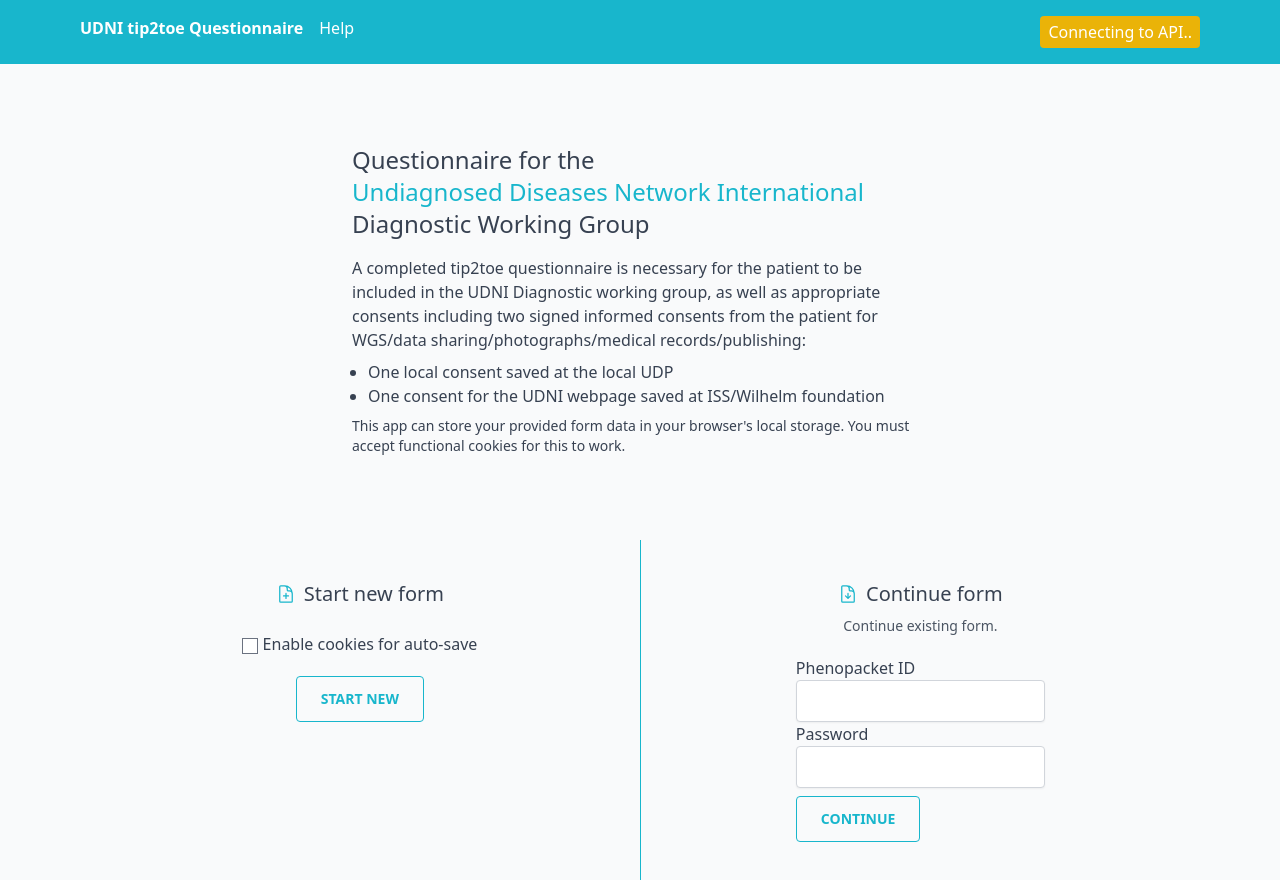
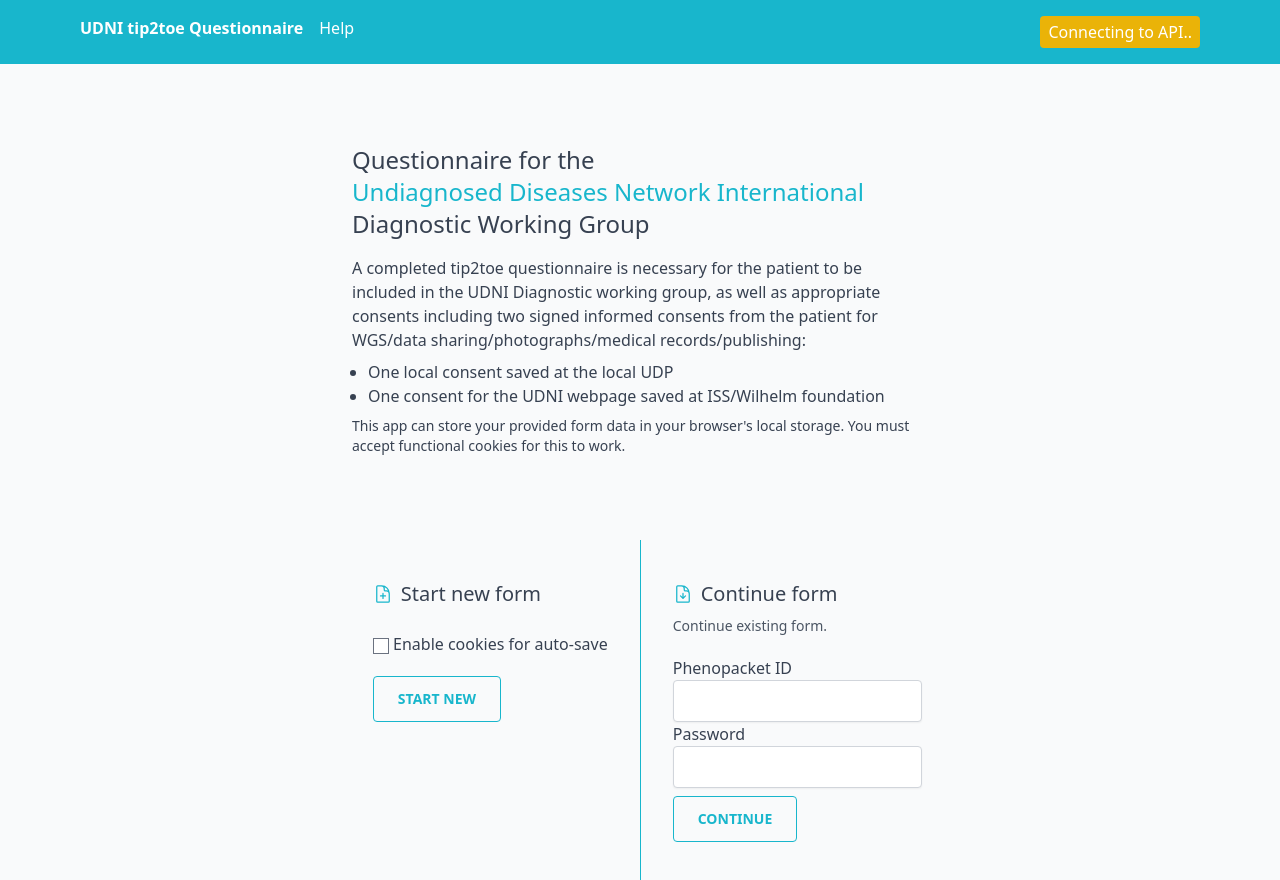
Before and after one commit to Wilhelm-Foundation/udni-tip2toe, a React (Vite) app: page / in a window 1280 px wide. Shown: the top 880 px of the page. Built offline with nearby package versions, Linux system fonts and the light colour scheme; no server answers.

Commit message:
9: Left alligned home page form

```diff
--- a/src/components/Index.tsx
+++ b/src/components/Index.tsx
@@ -53,7 +53,8 @@
           </p>
         </div>
         <div className="flex flex-col md:flex-row md:divide-x divide-udni-teal">
-          <div className="w-full p-8   flex flex-col items-center my-5 group">
+          <div className="w-full p-8   flex flex-col md:items-end my-5 group">
+            <div className="flex flex-col items-start">
               <div className="flex items-center space-x-2">
                 <DocumentPlusIcon className="w-5 text-udni-teal" />{' '}
                 <h3>Start new form</h3>
@@ -63,7 +64,10 @@
                   type="checkbox"
                   checked={state.autoSave}
                   onChange={(e) =>
-                  dispatch({ type: 'SET_AUTOSAVE', payload: e.target.checked })
+                    dispatch({
+                      type: 'SET_AUTOSAVE',
+                      payload: e.target.checked,
+                    })
                   }
                 />{' '}
                 Enable cookies for auto-save
@@ -85,7 +89,8 @@
                 Start new
               </Link>
             </div>
-          <div className="w-full p-8   flex flex-col items-center my-5 ">
+          </div>
+          <div className="w-full p-8   flex flex-col items-start my-5 ">
             <div className="flex items-center space-x-2">
               <DocumentArrowDownIcon className="w-5 text-udni-teal" />
               <h3>Continue form</h3>
```
Lines whose indentation alone changed are shown as unchanged.
